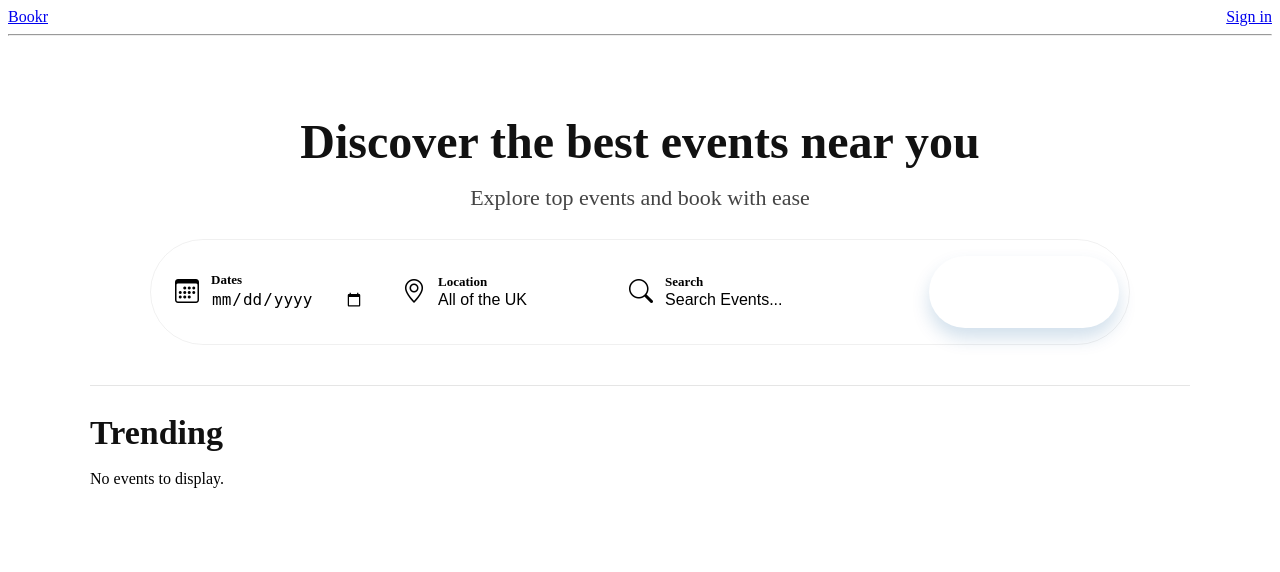
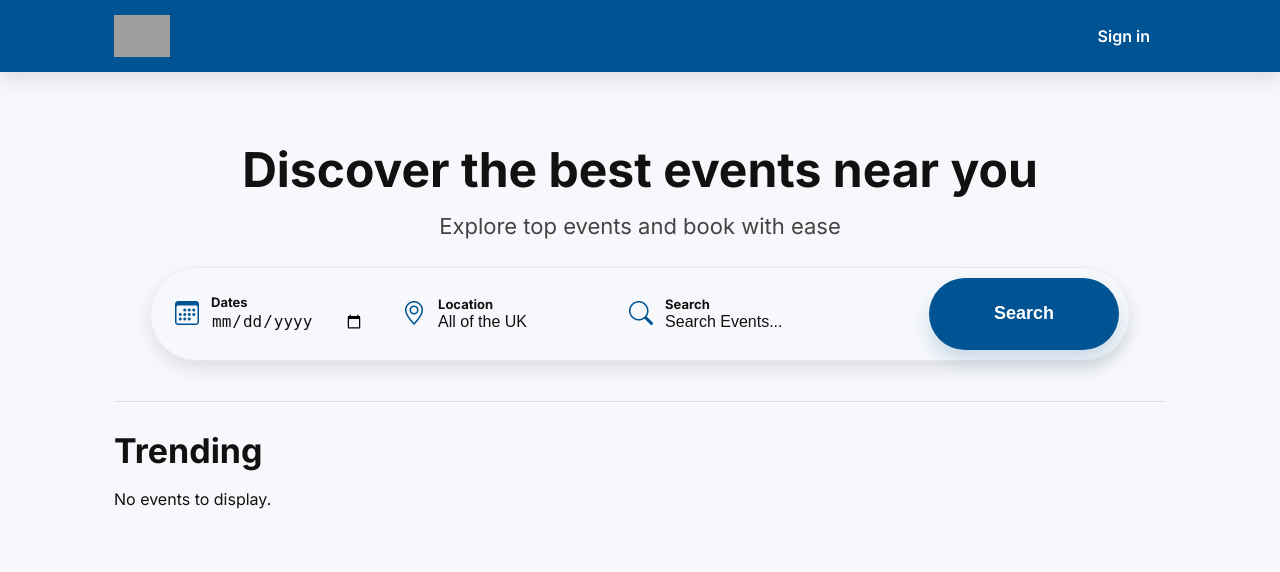
Before and after one commit to uknijay/bookr, a Django app: page / in a window 1280 px wide. Shown: the top 572 px of the page. Run offline with Django 3.2, Linux system fonts and the light colour scheme; data that the repository does not hold is empty; grey boxes are pictures that could not be loaded.

Commit message:
Header Fully functional and designed

```diff
--- a/main/templates/main/base.html
+++ b/main/templates/main/base.html
@@ -1,23 +1,141 @@
 <!DOCTYPE html>
-
-<html>
+<html lang="en">
 <head>
-
   <meta charset="utf-8">
+  <meta name="viewport" content="width=device-width, initial-scale=1">
   <title>Bookr</title>
 
+  <link rel="preconnect" href="https://fonts.googleapis.com">
+  <link rel="preconnect" href="https://fonts.gstatic.com" crossorigin>
+  <link href="https://fonts.googleapis.com/css2?family=Inter:wght@400;500;600;700&display=swap" rel="stylesheet">
+
+  <style>
+    :root {
+      --accent: #005493;
+      --accent-dark: #004574;
+      --bg: #f6f8fb;
+      --text: #111;
+      --white: #ffffff;
+      --shadow: 0 8px 18px rgba(0,0,0,.10);
+      --max-width: 1100px;
+    }
+    html, body {
+    margin: 0 !important;
+    padding: 0 !important;
+  }
+
+  .site-header {
+    background: var(--accent) !important;
+    margin: 0 !important;
+    padding: 0 !important;
+  }
+
+  .site-header-inner {
+  width: 100%;
+  height: 72px;
+  padding: 0 24px;
+  display: flex;
+  align-items: center;
+  justify-content: space-between;
+}
+
+    * {
+      box-sizing: border-box;
+    }
+
+    body {
+      margin: 0;
+      font-family: "Inter", sans-serif;
+      background: var(--bg);
+      color: var(--text);
+    }
+
+    .site-header {
+      background: var(--accent);
+      box-shadow: var(--shadow);
+      width: 100%;
+    }
+
+    .site-header-inner {
+      max-width: var(--max-width);
+      margin: 0 auto;
+      height: 72px;
+      padding: 0 24px;
+      display: flex;
+      align-items: center;
+      justify-content: space-between;
+    }
+
+    .site-logo {
+      display: flex;
+      align-items: center;
+      gap: 12px;
+      text-decoration: none;
+      color: var(--white);
+      font-size: 26px;
+      font-weight: 700;
+      letter-spacing: -0.5px;
+    }
+
+    .site-logo img {
+      height: 42px;
+      width: auto;
+      display: block;
+    }
+
+    .site-nav {
+      display: flex;
+      align-items: center;
+      gap: 12px;
+    }
+
+    .site-nav a {
+      text-decoration: none;
+      color: var(--white);
+      font-weight: 600;
+      padding: 10px 16px;
+      border-radius: 999px;
+      transition: background-color 0.2s ease;
+    }
+
+    .site-nav a:hover {
+      background: rgba(255,255,255,.12);
+    }
+
+    @media (max-width: 768px) {
+      .site-header-inner {
+        height: 64px;
+        padding: 0 16px;
+      }
+
+      .site-logo {
+        font-size: 22px;
+      }
+
+      .site-logo img {
+        height: 36px;
+      }
+
+      .site-nav a {
+        padding: 8px 12px;
+      }
+    }
+  </style>
 </head>
 <body>
 
-  <header>
+  <header class="site-header">
+    <div class="site-header-inner">
+      <a href="/" class="site-logo">
+        <img src="/media/bookr_logo.png" alt="Bookr logo">
 
-    <a href="/">Bookr</a>
-    <nav style="float:right;">
-      <a href="/account/login/">Sign in</a>
-    </nav>
+      </a>
 
+      <nav class="site-nav">
+        <a href="{% url 'login' %}">Sign in</a>
+      </nav>
+    </div>
   </header>
-  <hr>
 
   {% block content %}{% endblock %}
 
```
